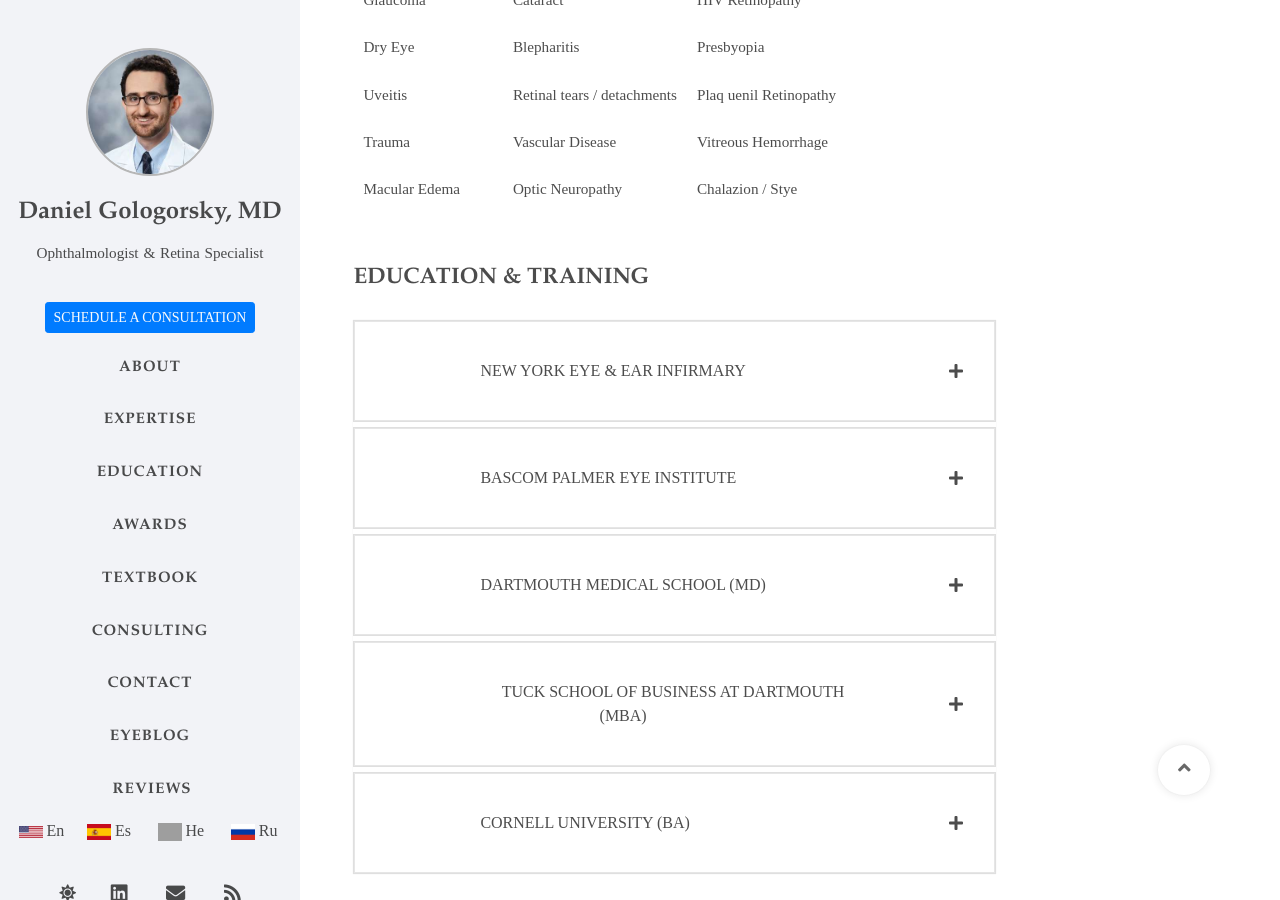
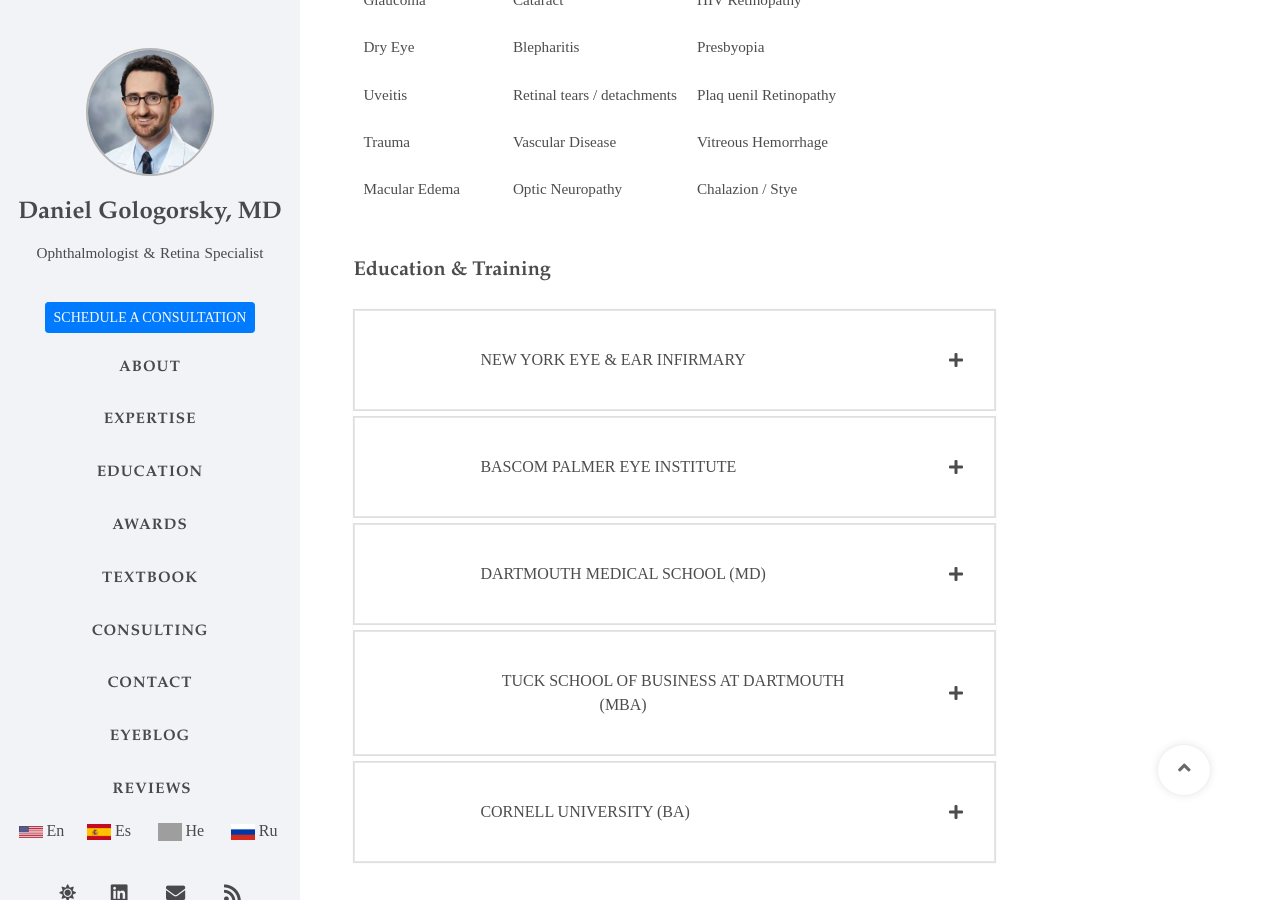
Before and after one commit to RGologorsky/rgologorsky.github.io, a Jekyll site: the page built from index.html, in a window 1280 px wide and 900 px high, scrolled down 628 px. Built offline with Jekyll 4.4.1, drawn with Linux system fonts in a browser that asks for light colours; nearby versions of some CDN libraries; some web fonts are replaced; comment, search, counter and statistics services are not loaded; grey boxes are pictures that could not be loaded.

Commit message:
Update education.html

```diff
--- a/_includes/education.html
+++ b/_includes/education.html
@@ -2,7 +2,7 @@
 <div class="">
 	<div class="row">
 		<div class="col-md-12">
-			<h2 class="">Education &amp; Training</h2>
+			<h3 class="">Education &amp; Training</h3>
 		</div>
 	</div>
 	<div class="row">
```
